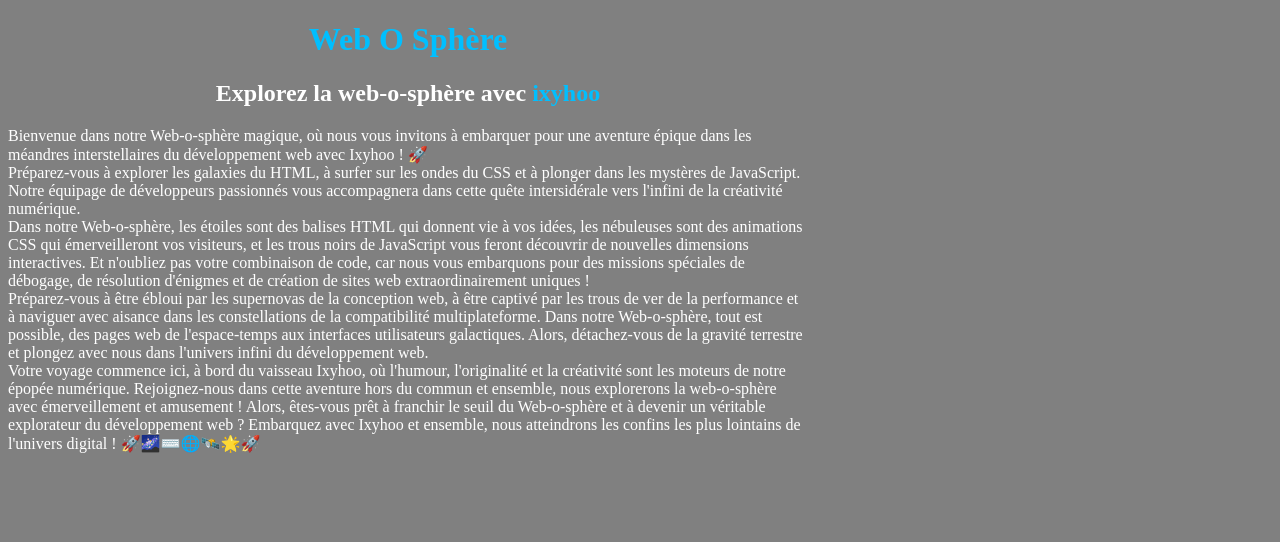
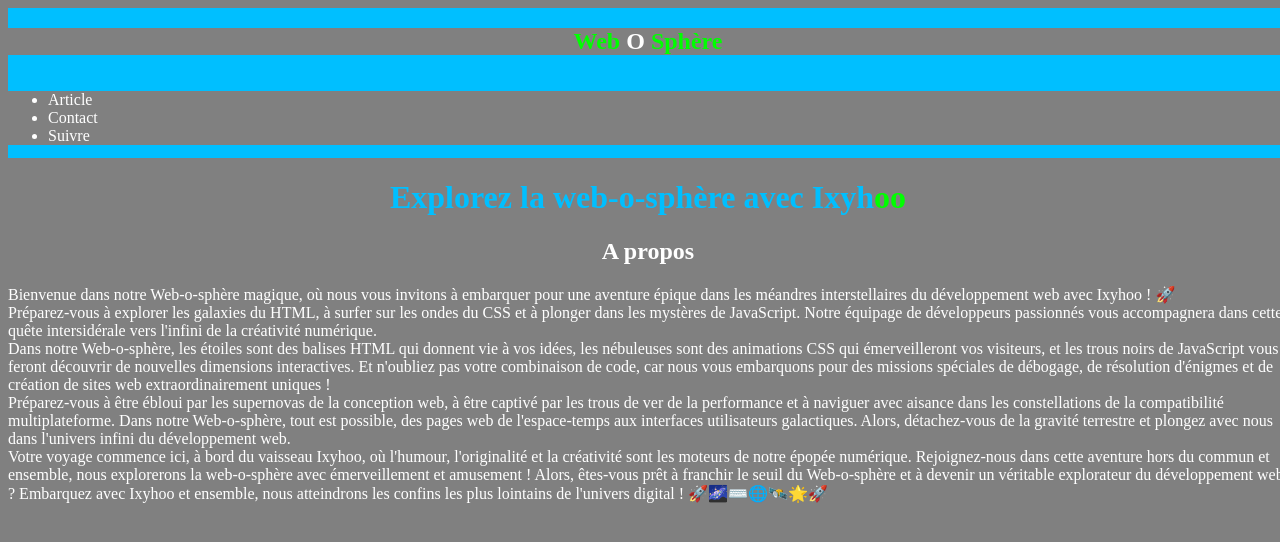
Before and after one commit to ixyhoo/Web-o-sphere, a plain HTML site: page index.html in a window 1280 px wide. Drawn offline with Linux system fonts and the light colour scheme.

Commit message:
css project

```diff
--- a/index.html
+++ b/index.html
@@ -7,10 +7,18 @@
     <link rel="stylesheet" href="style.css">
 </head>
 <body>
-    <h1>Web O Sphère</h1>
-    <h2>Explorez la web-o-sphère avec <span>ixyhoo</span></h2>
+    <nav>
+        <h2 id="mark-name"><span>Web </span> O <span>Sphère</span></h2>
+    <ul>
+        <li>Article</li>
+        <li>Contact</li>
+        <li>Suivre</li>
+    </ul>
+    </nav>
+    <h1>Explorez la web-o-sphère avec Ixyh<span>oo</span></h1>
+    <h2>A propos</h2>
     <div class="about-container">
-        Bienvenue dans notre Web-o-sphère magique, où nous vous invitons à embarquer pour une aventure épique dans les méandres interstellaires du développement web avec Ixyhoo ! 🚀 <br>
+     <p>   Bienvenue dans notre Web-o-sphère magique, où nous vous invitons à embarquer pour une aventure épique dans les méandres interstellaires du développement web avec Ixyhoo ! 🚀 <br>
 
 Préparez-vous à explorer les galaxies du HTML, à surfer sur les ondes du CSS et à plonger dans les mystères de JavaScript. Notre équipage de développeurs passionnés vous accompagnera dans cette quête intersidérale vers l'infini de la créativité numérique. <br>
 
@@ -27,6 +35,6 @@ Votre voyage commence ici, à bord du vaisseau Ixyhoo, où l'humour, l'originali
 Alors, êtes-vous prêt à franchir le seuil du Web-o-sphère et à devenir un véritable explorateur du développement web ? Embarquez avec Ixyhoo et ensemble, nous atteindrons les confins les plus lointains de l'univers digital !
 
 🚀🌌⌨️🌐🛰️🌟🚀
-    </div>
+    </p></div>
 </body>
 </html>
--- a/style.css
+++ b/style.css
@@ -1,6 +1,16 @@
-body {
+* {
     background: #808080;
-    width: 100vh;
+    width: 100%;
+    height: auto;
+    color: #ffffff;
+    box-sizing: border-box;
+}
+
+nav {
+    background: #00bfff;
+    width: 100%;
+    height: 150px;
+
 }
 
 h1 {
@@ -8,13 +18,17 @@ h1 {
     text-align: center;
 }
 
+#mark-name {
+    color: #ffffff;
+    display: inline-block;
+}
 h2 {
-    color: #ffffff;
+
     text-align: center;
 }
 
 span {
-    color: #00bfff;
+    color: #00ff00;
 }
 
 .about-container {
```
